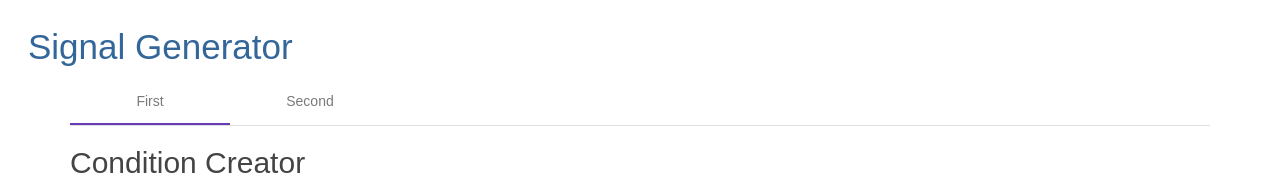
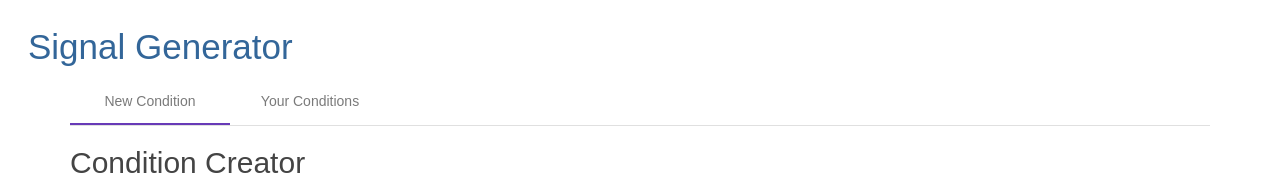
Before and after one commit to benWindsorCode/signalGenerator, an Angular app in the folder signal-generator-site/: page / in a window 1280 px wide. Shown: the top 181 px of the page. Built offline with nearby package versions, Linux system fonts and the light colour scheme; no server answers.

Commit message:
Improve condition item component

```diff
--- a/signal-generator-site/src/app/app.component.html
+++ b/signal-generator-site/src/app/app.component.html
@@ -1,7 +1,7 @@
 <h1>{{title}}</h1>
 <div class="container">
 <mat-tab-group>
-    <mat-tab label="First"> <app-condition-creator></app-condition-creator> </mat-tab>
-    <mat-tab label="Second"> <app-condition-by-user [userId]=1></app-condition-by-user> </mat-tab>
+    <mat-tab label="New Condition"> <app-condition-creator></app-condition-creator> </mat-tab>
+    <mat-tab label="Your Conditions"> <app-condition-by-user [userId]=1></app-condition-by-user> </mat-tab>
 </mat-tab-group>
 </div>
--- a/signal-generator-site/src/app/app.module.ts
+++ b/signal-generator-site/src/app/app.module.ts
@@ -3,6 +3,8 @@ import { NgModule } from '@angular/core';
 import { FormsModule } from '@angular/forms';
 import { HttpClientModule } from '@angular/common/http';
 import { MatTabsModule } from '@angular/material/tabs';
+import { MatCardModule } from '@angular/material/card';
+import { MatSidenavModule } from '@angular/material/sidenav';
 
 import { AppRoutingModule } from './app-routing.module';
 import { AppComponent } from './app.component';
@@ -24,7 +26,9 @@ import { ConditionItemComponent } from './condition-item/condition-item.componen
     FormsModule,
     BrowserAnimationsModule,
     HttpClientModule,
-    MatTabsModule
+    MatTabsModule,
+    MatCardModule,
+    MatSidenavModule
   ],
   providers: [],
   bootstrap: [AppComponent]
--- a/signal-generator-site/src/app/condition-by-user/condition-by-user.component.html
+++ b/signal-generator-site/src/app/condition-by-user/condition-by-user.component.html
@@ -1,4 +1,4 @@
-<p>condition-by-user works!</p>
 <div *ngFor="let condition of conditionsForUser">
     <app-condition-item [inputCondition]=condition></app-condition-item>
+    <br>
 </div>
--- a/signal-generator-site/src/app/condition-item/condition-item.component.html
+++ b/signal-generator-site/src/app/condition-item/condition-item.component.html
@@ -1,3 +1,9 @@
-<div>
-    {{inputCondition.condition_text}}
-</div>
+<mat-card>
+    <mat-card-title>
+        Condition on {{inputCondition.symbol}}
+    </mat-card-title>
+    <mat-card-content>
+    <b>Condition: </b>{{inputCondition.condition_text}},
+    <b>Notify by: </b>{{inputCondition.notification_method}}
+    </mat-card-content>
+</mat-card>
```
